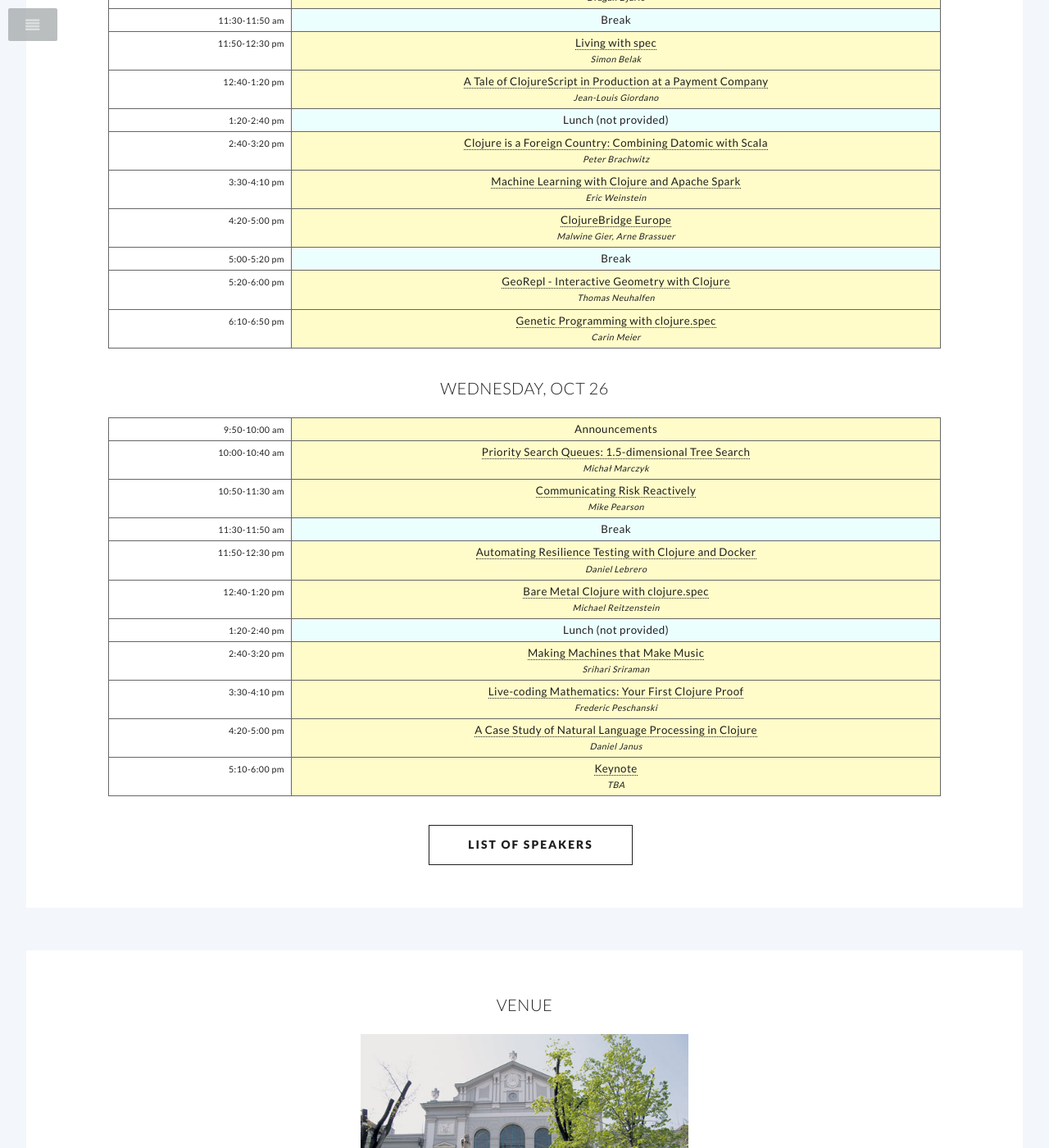
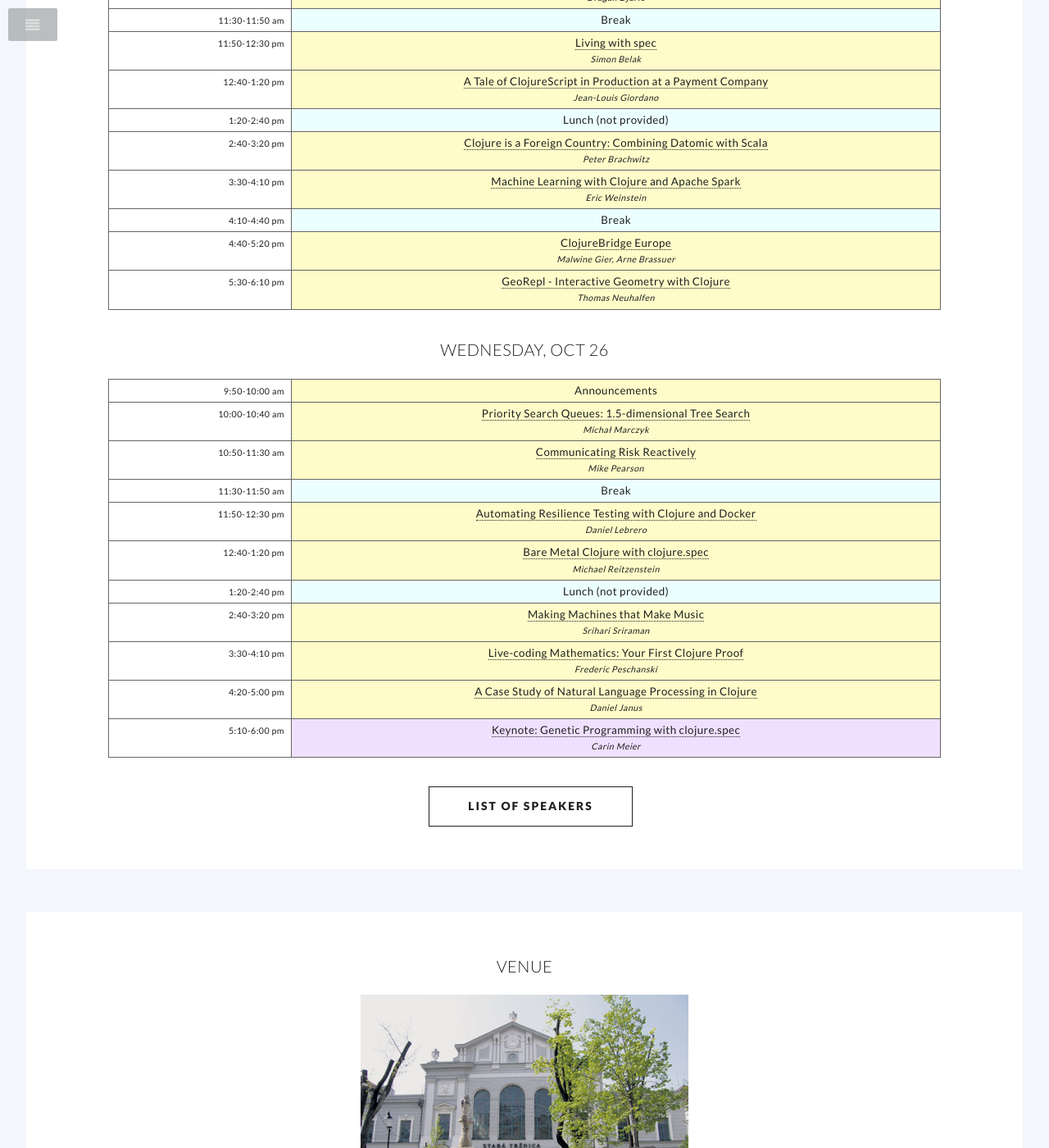
Before and after one commit to euroclojureorg/euroclojureorg.github.io, a Jekyll site: the page built from index.html, in a window 1280 px wide and 1400 px high, scrolled down 1561 px. Shown: the whole window at 82% size. Built offline with Jekyll 4.4.1, drawn with Linux system fonts in a browser that asks for light colours.

Commit message:
update schedule

```diff
--- a/_layouts/home.html
+++ b/_layouts/home.html
@@ -79,8 +79,8 @@
 							</header>
 
 				<!-- One -->
-					<section class="wrapper style3 container special">
-						  <h2>schedule</h2>
+				<section class="wrapper style3 container special">
+				<h2><a name="schedule"></a>schedule</h2>
 								<header><h3>tuesday, october 25</h3></header>
 								<table><tbody>
 									<tr>
@@ -151,30 +151,23 @@
 										</td>
 									</tr>
 									<tr>
-										<td class="time">4:20-5:00 pm</td>
+										<td class="time">4:10-4:40 pm</td>
+										<td class="slot recess">
+											<div class="title">Break</div>
+										</td>
+									</tr>
+									<tr>
+										<td class="time">4:40-5:20 pm</td>
 										<td class="slot talk">
 											<div class="title"><a href="speakers#mgier">ClojureBridge Europe</a></div>
 											<div class="speaker">Malwine Gier, Arne Brassuer</div>
 										</td>
 									</tr>
 									<tr>
-										<td class="time">5:00-5:20 pm</td>
-										<td class="slot recess">
-											<div class="title">Break</div>
-										</td>
-									</tr>
-									<tr>
-										<td class="time">5:20-6:00 pm</td>
+										<td class="time">5:30-6:10 pm</td>
 										<td class="slot talk">
 											<div class="title"><a href="speakers#tneuhalfen">GeoRepl - Interactive Geometry with Clojure</a></div>
 											<div class="speaker">Thomas Neuhalfen</div>
-										</td>
-									</tr>
-									<tr>
-										<td class="time">6:10-6:50 pm</td>
-										<td class="slot talk">
-											<div class="title"><a href="speakers#cmeier">Genetic Programming with clojure.spec</a></div>
-											<div class="speaker">Carin Meier</div>
 										</td>
 									</tr>
 								</tbody></table>
@@ -250,9 +243,9 @@
 									</tr>
 									<tr>
 										<td class="time">5:10-6:00 pm</td>
-										<td class="slot talk">
-											<div class="title"><a href="speakers#">Keynote</a></div>
-											<div class="speaker">TBA</div>
+										<td class="slot keynote">
+											<div class="title"><a href="speakers#cmeier">Keynote: Genetic Programming with clojure.spec</a></div>
+											<div class="speaker">Carin Meier</div>
 										</td>
 									</tr>
 								</tbody></table>
--- a/speakers.html
+++ b/speakers.html
@@ -22,8 +22,8 @@ title: EuroClojure 2016 - Speakers
 <h3><a href="http://www.cognitect.com">Cognitect</a></h3><p><a href="http://gigasquidsoftware.com/" class="icon fa-home logo"></a> <a href="http://twitter.com/gigasquid" class="icon fa-twitter logo"></a> </p>
 </section></div>
 <div class="8u"><section>
-<h3><a name="cmeier">Genetic Programming and Beyond with clojure.spec</a></h3>
-<p>Clojure.spec allows us to generate test data based on our specifications. But what about generating a clojure.spec program based off of data? With genetic programming, we’ll explore creating clojure.spec creatures that consume data for food.  Then, we’ll breed, mutate, and evolve them until we have a perfect fitting spec for our data. Finally, we'll take a step back and think about how clojure.spec gives us the ability to have our programs describe themselves and what that means to AI and self-repairing code.</p><div class="bio"><p><b>About the speaker:</b> Carin Meier is a developer at Cognitect.  She organizes the Cincinnati Functional Programmers Group and is also the author of the O’Reilly book, "Living Clojure".</p></div>
+<h3><a name="cmeier">Keynote: Genetic Programming and Beyond with clojure.spec</a></h3>
+<p>Clojure.spec allows us to generate test data based on our specifications. But what about generating a clojure.spec program based off of data? With genetic programming, we’ll explore creating clojure.spec creatures that consume data for food.  Then, we’ll breed, mutate, and evolve them until we have a perfect fitting spec for our data. Finally, we'll take a step back and think about how clojure.spec gives us the ability to have our programs describe themselves and what that means to AI and self-repairing code.</p><div class="bio"><p><b>About the keynote speaker:</b> Carin Meier is a developer at Cognitect.  She organizes the Cincinnati Functional Programmers Group and is also the author of the O’Reilly book, "Living Clojure".</p></div>
 </section></div>
 </div>
 
```
